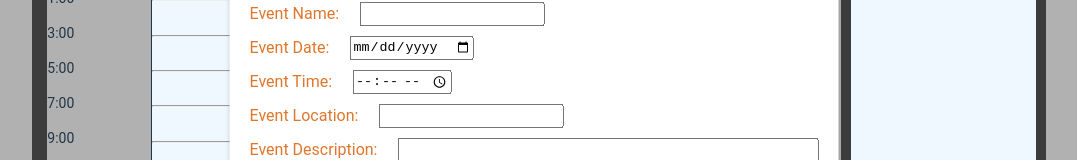
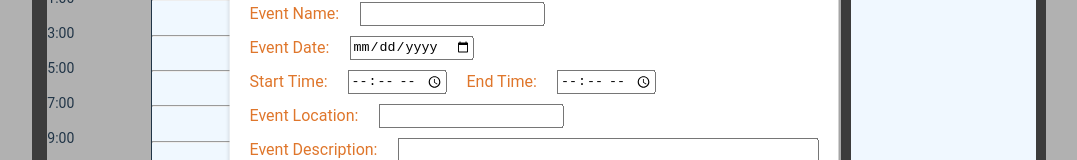
Before and after one commit to Reece-Ausmus/ScheduSmart, a React (Vite) app in the folder schedusmart-frontend/: page /calendar in a window 1280 px wide. Both pictures are taken after a click on the button "Create". Shown: the part 310-470 px from the top of the page, without its empty margins (106-1183 px from the left). Built offline with nearby package versions, Linux system fonts and the light colour scheme.

Commit message:
edit time-format

```diff
--- a/schedusmart-frontend/src/pages/MainFrame.jsx
+++ b/schedusmart-frontend/src/pages/MainFrame.jsx
@@ -316,7 +316,8 @@ export default function MainFrame() {
     const [showPopup, setShowPopup] = useState(false);
     const [eventName, setEventName] = useState("");
     const [eventDate, setEventDate] = useState("");
-    const [eventTime, setEventTime] = useState("");
+    const [startTime, setStartTime] = useState("");
+    const [endTime, setEndTime] = useState("");
     const [eventLocation, setEventLocation] = useState("");
     const [eventDescription, setEventDescription] = useState("");
 
@@ -332,8 +333,12 @@ export default function MainFrame() {
       setEventDate(e.target.value);
     };
 
-    const handleEventTimeChange = (e) => {
-      setEventTime(e.target.value);
+    const handleStartTimeChange = (e) => {
+      setStartTime(e.target.value);
+    };
+
+    const handleEndTimeChange = (e) => {
+      setEndTime(e.target.value);
     };
 
     const handleEventLocationChange = (e) => {
@@ -348,12 +353,14 @@ export default function MainFrame() {
       e.preventDefault();
       console.log("Event Name:", eventName);
       console.log("Event Date:", eventDate);
-      console.log("Event Time:", eventTime);
+      console.log("Start Time:", startTime);
+      console.log("End Time:", endTime);
       console.log("Event Location:", eventLocation);
       console.log("Event Description:", eventDescription);
       setEventName("");
       setEventDate("");
-      setEventTime("");
+      setStartTime("");
+      setEndTime("");
       setEventLocation("");
       setEventDescription("");
       togglePopup();
@@ -376,8 +383,10 @@ export default function MainFrame() {
                 <input type="date" id="eventDate" value={eventDate} onChange={handleEventDateChange}/>
               </div>
               <div className="formgroup">
-                <label htmlFor="eventTime">Event Time:</label>
-                <input type="time" id="eventTime" value={eventTime} onChange={handleEventTimeChange}/>
+                <label htmlFor="startTime">Start Time:</label>
+                <input type="time" id="startTime" value={startTime} onChange={handleStartTimeChange}/>
+                <label htmlFor="endTime">End Time:</label>
+                <input type="time" id="endTime" value={endTime} onChange={handleEndTimeChange}/>
               </div>
               <div className="formgroup">
                 <label htmlFor="eventLocation">Event Location:</label>
```
